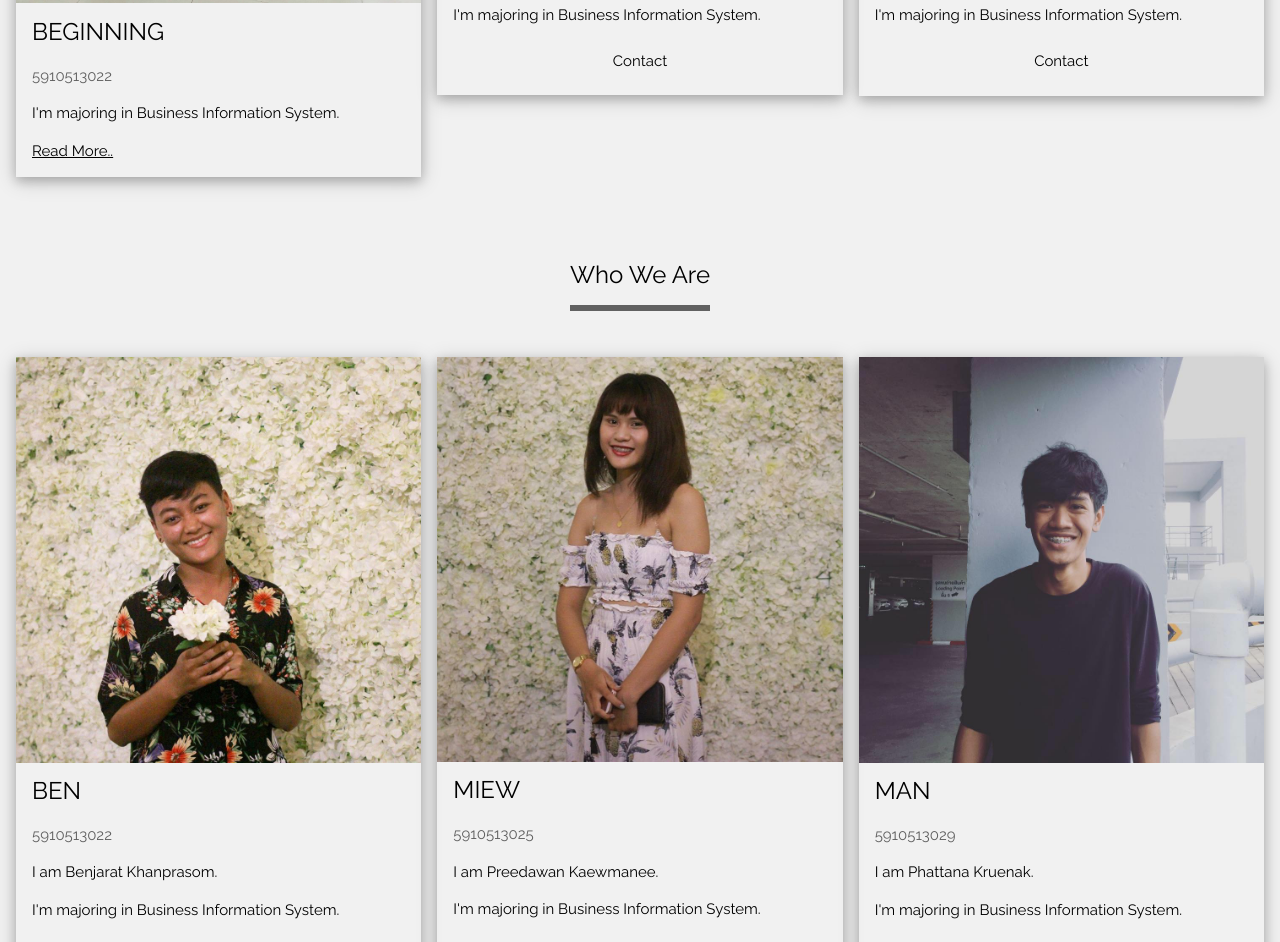
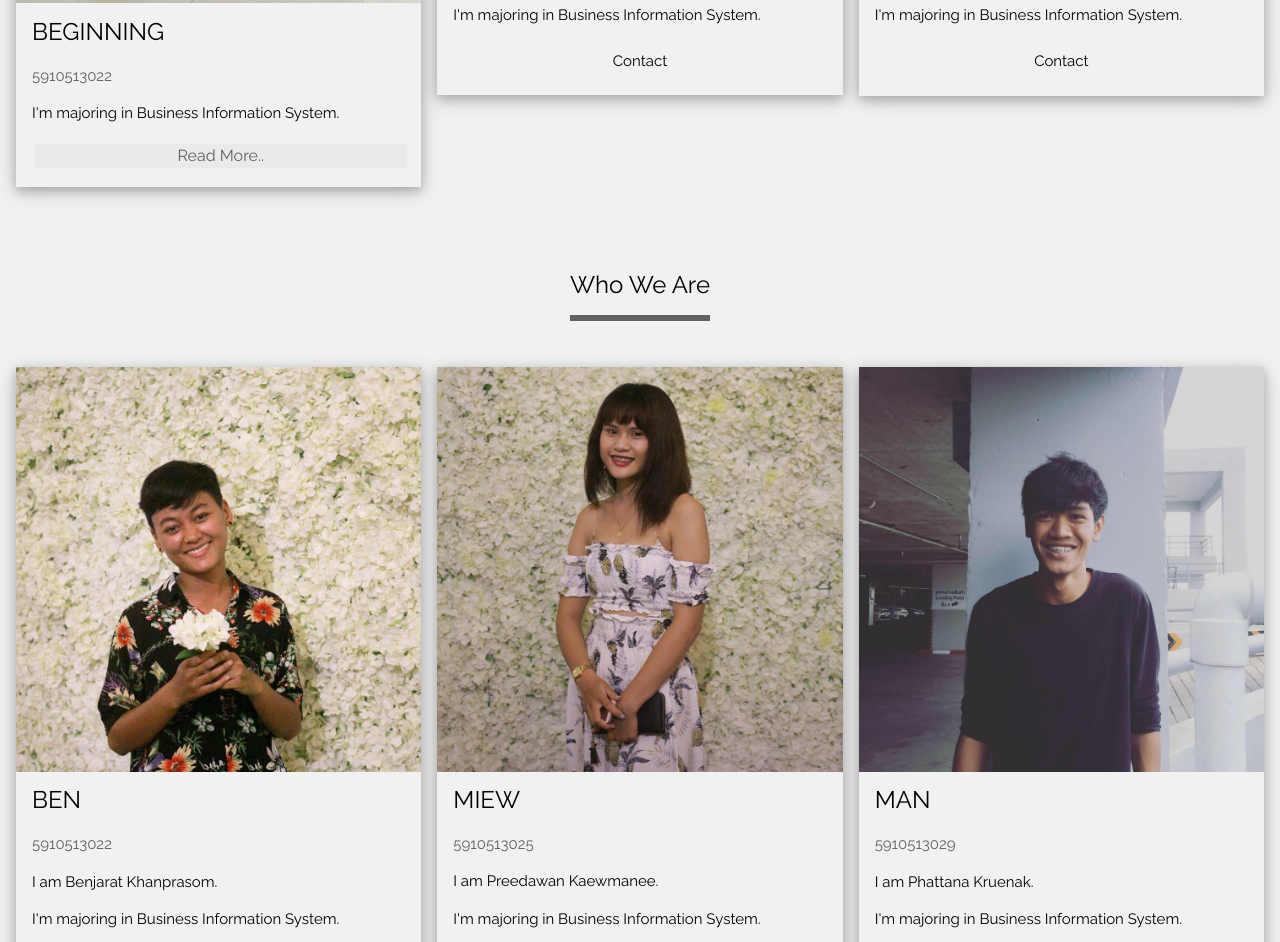
Before and after one commit to Preedawann/project, a plain HTML site: page index.html in a window 1280 px wide. Shown: the part 1727-2669 px from the top of the page. Drawn offline with nearby package versions, Linux system fonts and the light colour scheme; a web font is replaced by a local one.

Commit message:
Update index.html

```diff
--- a/index.html
+++ b/index.html
@@ -66,7 +66,7 @@
           <h3>BEGINNING</h3>
           <p class="w3-opacity">5910513022</p>
           <p> I'm majoring in Business Information System.</p>
-          <p><a href="https://preedawann.github.io/project/begin" class="button:hover">Read More..</a></p>
+          <p><a href="https://preedawann.github.io/project/begin" class="button">Read More..</a></p>
         </div>
       </div>
     </div>
```
